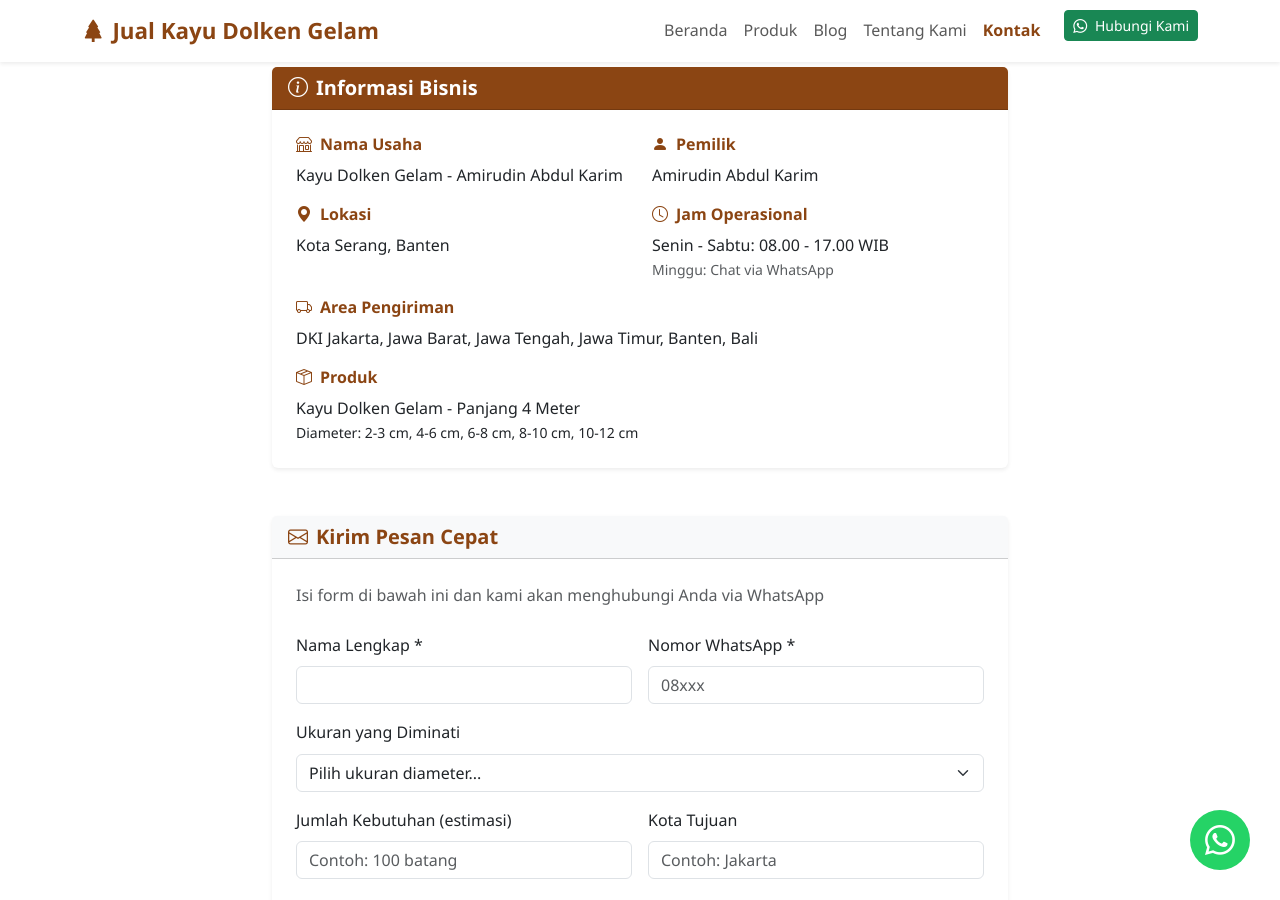
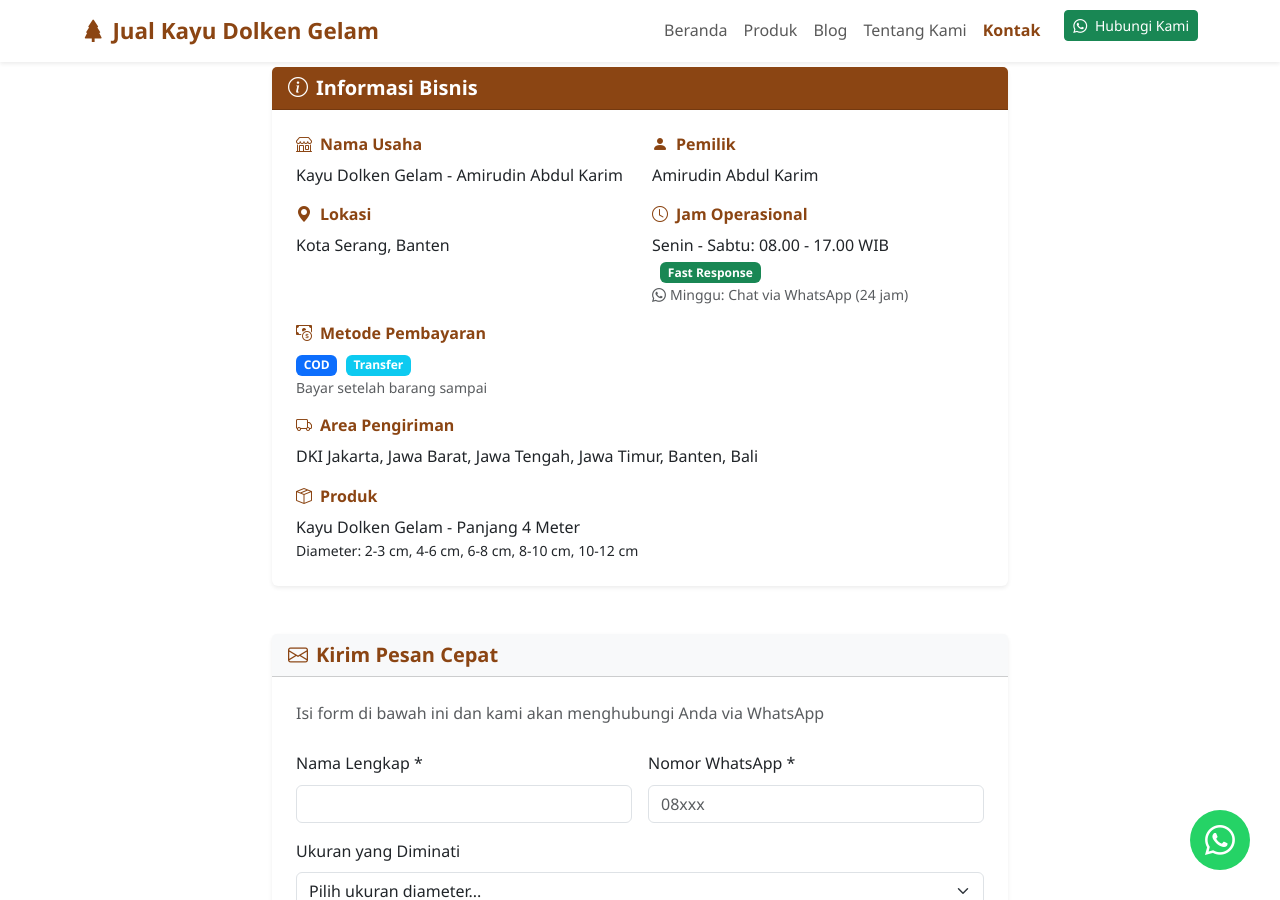
Before and after one commit to jualkayudolkengelam/jualkayudolkengelam.github.io, a Jekyll site: the page built from kontak.html, in a window 1280 px wide and 900 px high, scrolled down 720 px. Built offline with Jekyll 4.4.1, drawn with Linux system fonts in a browser that asks for light colours.

Commit message:
Update kontak.html

```diff
--- a/kontak.html
+++ b/kontak.html
@@ -85,8 +85,21 @@ description: Kontak supplier kayu dolken terdekat di kota Anda. Hubungi kami via
           </div>
           <div class="col-md-6 mb-3">
             <h6 class="text-wood mb-2"><i class="bi bi-clock me-2"></i>Jam Operasional</h6>
-            <p class="mb-0">Senin - Sabtu: 08.00 - 17.00 WIB</p>
-            <p class="mb-0 small text-muted">Minggu: Chat via WhatsApp</p>
+            <p class="mb-0">
+              Senin - Sabtu: 08.00 - 17.00 WIB
+              <span class="badge bg-success ms-2">Fast Response</span>
+            </p>
+            <p class="mb-0 small text-muted">
+              <i class="bi bi-whatsapp me-1"></i>Minggu: Chat via WhatsApp (24 jam)
+            </p>
+          </div>
+          <div class="col-md-6 mb-3">
+            <h6 class="text-wood mb-2"><i class="bi bi-cash-coin me-2"></i>Metode Pembayaran</h6>
+            <p class="mb-0">
+              <span class="badge bg-primary">COD</span>
+              <span class="badge bg-info ms-1">Transfer</span>
+            </p>
+            <p class="mb-0 small text-muted">Bayar setelah barang sampai</p>
           </div>
           <div class="col-12 mb-3">
             <h6 class="text-wood mb-2"><i class="bi bi-truck me-2"></i>Area Pengiriman</h6>
```
